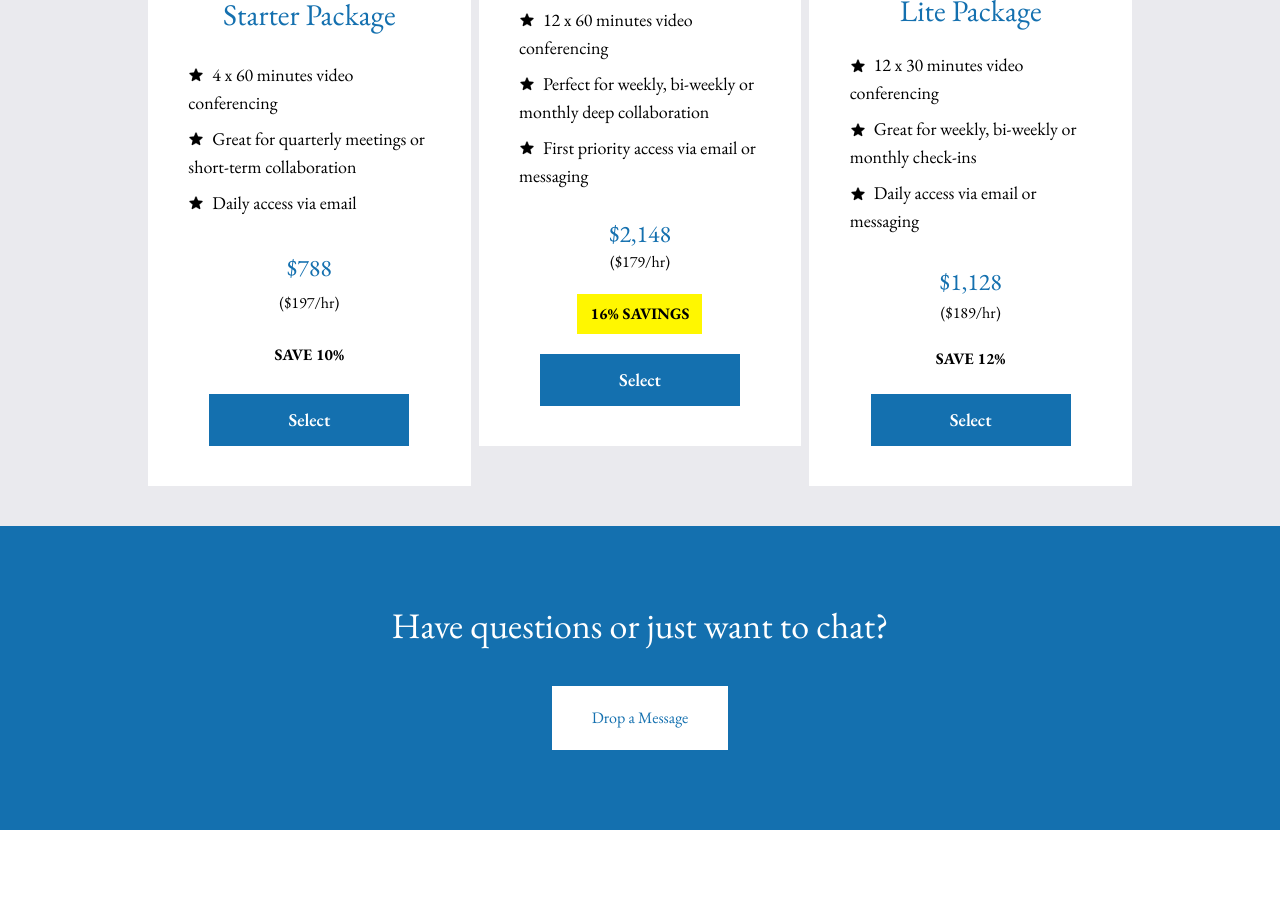
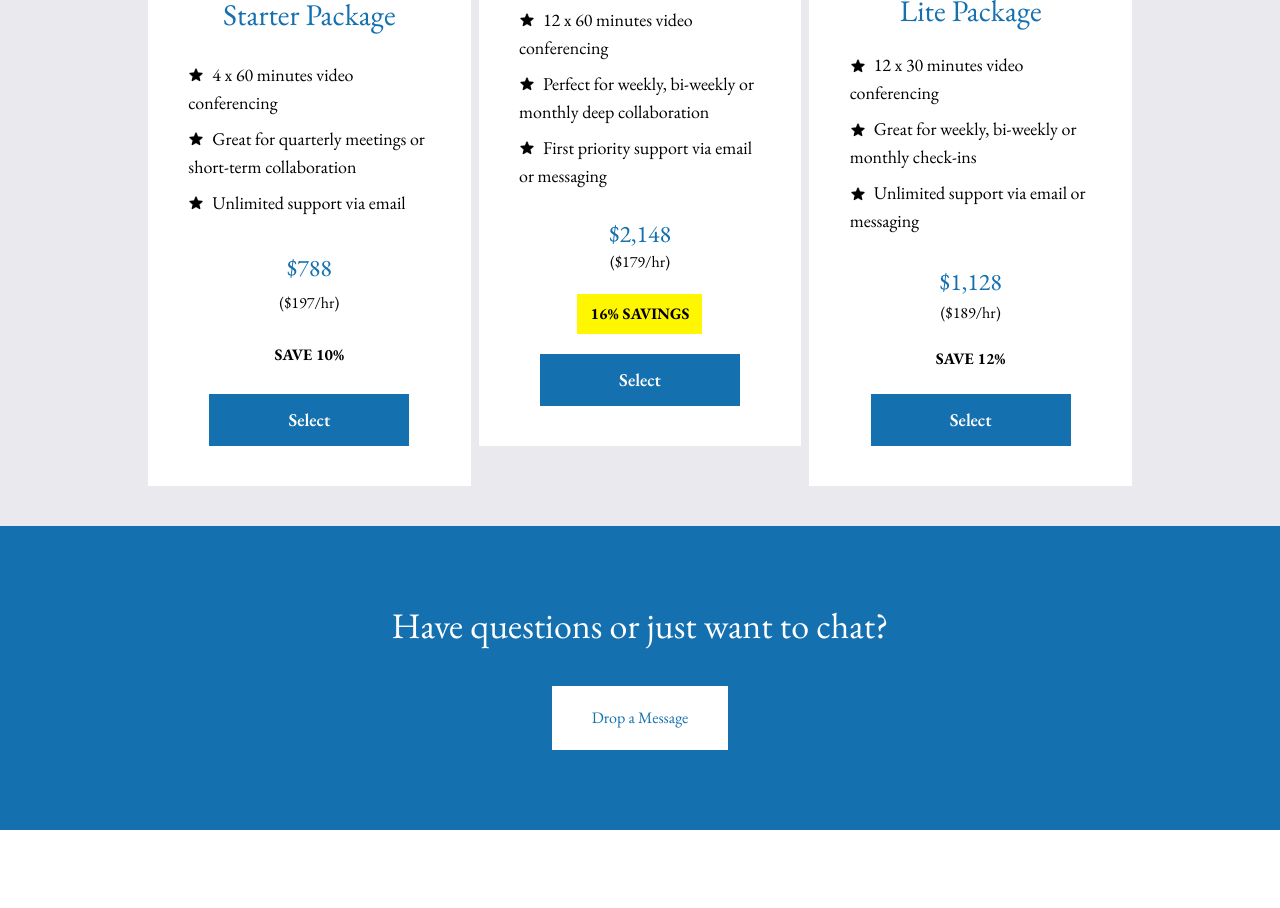
Before and after one commit to ybot1122/keenesse, a Next.js app: page /appointments in a window 1280 px wide. Shown: the part 1300-2208 px from the top of the page. Built offline with nearby package versions, Linux system fonts and the light colour scheme.

Commit message:
Package wording

```diff
--- a/app/appointments/Tabs.tsx
+++ b/app/appointments/Tabs.tsx
@@ -78,7 +78,7 @@ const Packages = () => {
           details={[
             "4 x 60 minutes video conferencing",
             "Great for quarterly meetings or short-term collaboration",
-            "Daily access via email",
+            "Unlimited support via email",
           ]}
           highlight={"SAVE 10%"}
           highlightLevel={1}
@@ -89,7 +89,7 @@ const Packages = () => {
           details={[
             "12 x 60 minutes video conferencing",
             "Perfect for weekly, bi-weekly or monthly deep collaboration",
-            "First priority access via email or messaging",
+            "First priority support via email or messaging",
           ]}
           title="Premium Package"
           price="$2,148"
@@ -109,7 +109,7 @@ const Packages = () => {
           details={[
             "12 x 30 minutes video conferencing",
             "Great for weekly, bi-weekly or monthly check-ins",
-            "Daily access via email or messaging",
+            "Unlimited support via email or messaging",
           ]}
           title="Lite Package"
           href={
```
